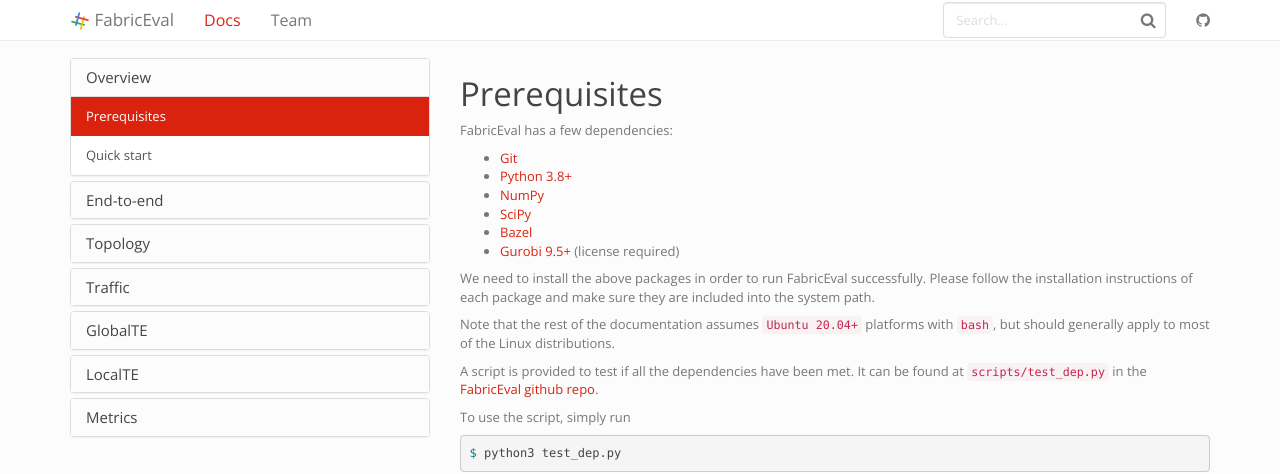
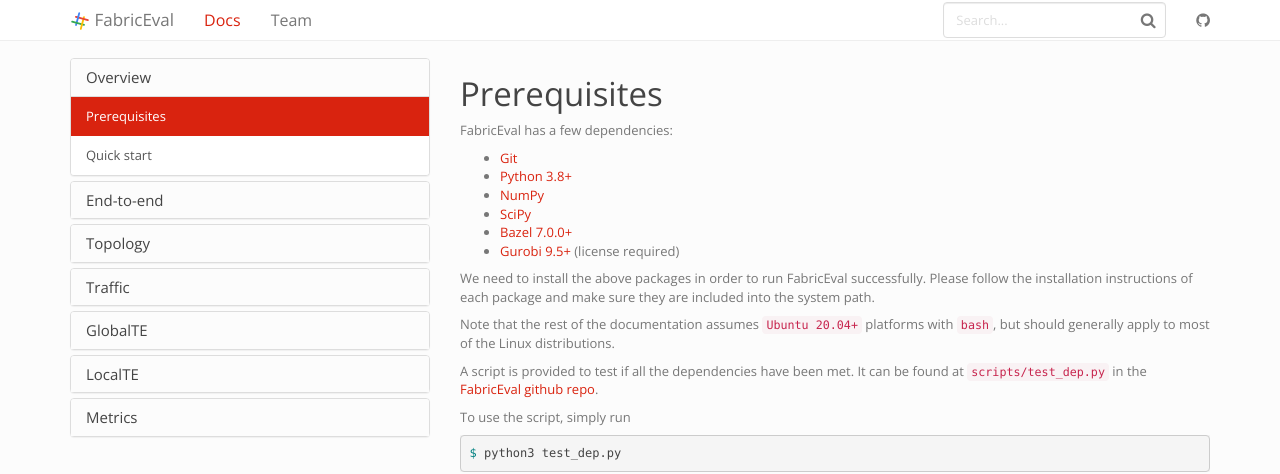
Before and after one commit to shuoshuc/FabricEval, a Jekyll site: the page built from docs/_docs/index.md, in a window 1280 px wide. Shown: the top 474 px of the page. Built offline with Jekyll 4.4.1, drawn with Linux system fonts in a browser that asks for light colours.

Commit message:
Style adjustment

```diff
--- a/docs/_docs/index.md
+++ b/docs/_docs/index.md
@@ -9,7 +9,7 @@ FabricEval has a few dependencies:
 - [Python 3.8+](https://www.python.org/downloads/)
 - [NumPy](https://numpy.org/)
 - [SciPy](https://scipy.org/)
-- [Bazel](https://bazel.build/install)
+- [Bazel 7.0.0+](https://bazel.build/install)
 - [Gurobi 9.5+](https://www.gurobi.com/) (license required)
 
 We need to install the above packages in order to run FabricEval successfully.
```
Also changed, not shown: docs/_docs/quick-start.md (+1 -1 lines).
